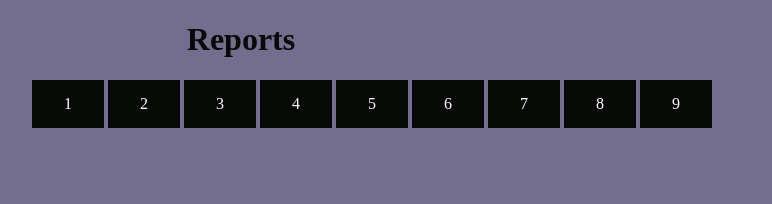
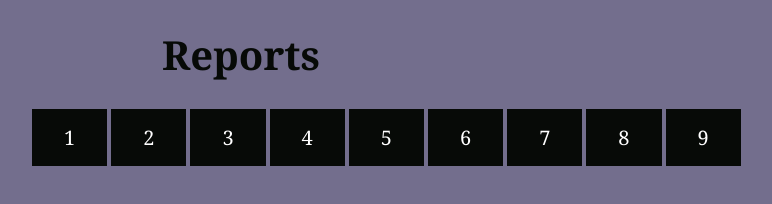
Before and after one commit to ashonuyak/Report_WEB, a plain HTML site: page index.html in a window 1280 px wide. Shown: the whole page, without its empty margins (399-1171 px from the left). Drawn offline with Linux system fonts and the light colour scheme.

Commit message:
change styles

```diff
--- a/css/styles.css
+++ b/css/styles.css
@@ -10,7 +10,8 @@ header {
 header a {
     text-decoration: none;
     color: #070a07;
-
+    font-size: 20px;
+    font-family: Cambria, Cochin, Georgia, Times, 'Times New Roman', serif;
 }
 
 form {
@@ -27,6 +28,8 @@ form .btn {
     display: inline-block;
     font-size: 16px;
     cursor: pointer;
+    font-size: 20px;
+    font-family: Cambria, Cochin, Georgia, Times, 'Times New Roman', serif;
 }
 
 form .btn:hover {
```
